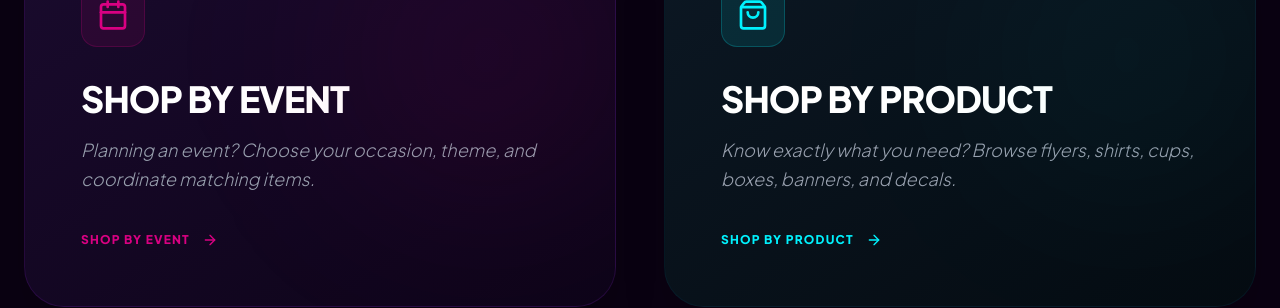
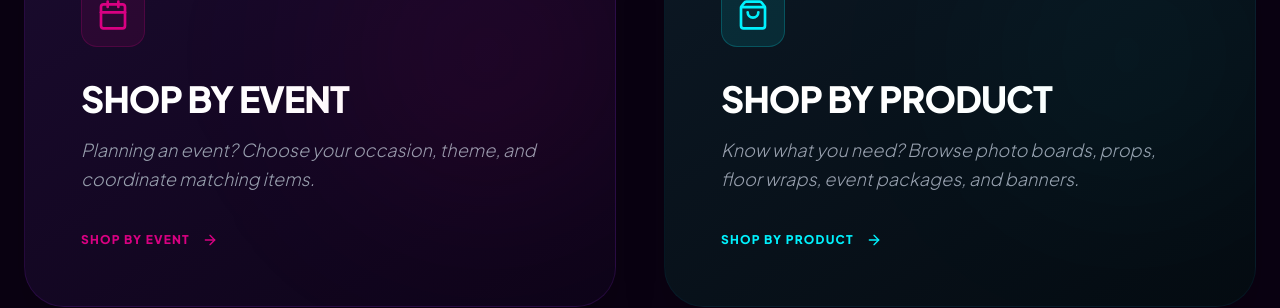
Before and after one commit to magicprintsforyou/magic-prints, a Next.js app: page / in a window 1280 px wide. Shown: the part 1220-1528 px from the top of the page. Built offline with nearby package versions, Linux system fonts and the light colour scheme; no server answers; the database is empty.

Commit message:
Align homepage catalog descriptions with available products

```diff
--- a/src/constants/translations.ts
+++ b/src/constants/translations.ts
@@ -26,7 +26,7 @@ export const translations = {
             eventTitle: "Shop by Event",
             eventDesc: "Planning an event? Choose your occasion, theme, and coordinate matching items.",
             productTitle: "Shop by Product",
-            productDesc: "Know exactly what you need? Browse flyers, shirts, cups, boxes, banners, and decals."
+            productDesc: "Know what you need? Browse photo boards, props, floor wraps, event packages, and banners."
         },
         hero: {
             welcome: 'By Event Planners, For Event Planners',
@@ -194,7 +194,7 @@ export const translations = {
             eventTitle: "Comprar por Evento",
             eventDesc: "¿Estás organizando un evento? Elige la ocasión, temática y coordina artículos combinados.",
             productTitle: "Comprar por Producto",
-            productDesc: "¿Ya sabes qué necesitas? Explora flyers, camisas, vasos, cajas, banners y stickers."
+            productDesc: "¿Ya sabes qué necesitas? Explora paneles fotográficos, figuras, vinilos de piso, paquetes para eventos y banners."
         },
         hero: {
             welcome: 'De Event Planners para Event Planners',
```
